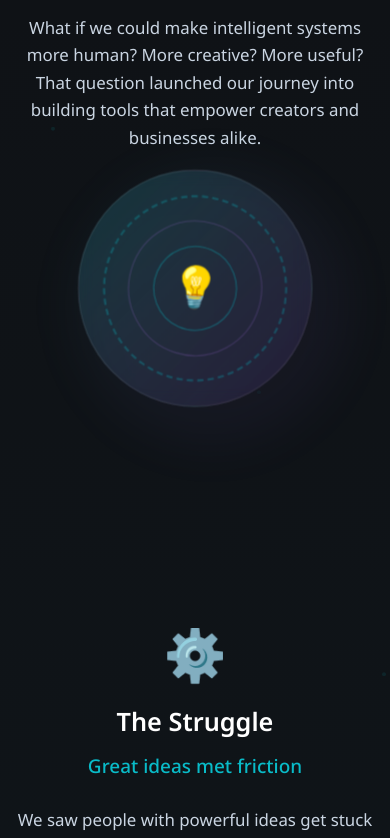
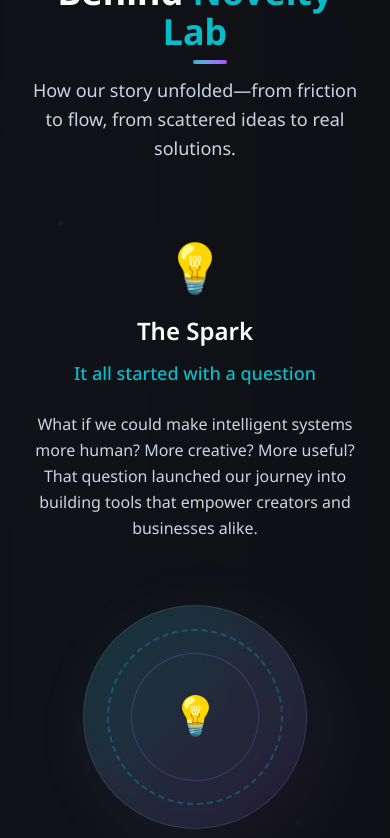
Before and after one commit to rupeshbug/novelty_lab_website, a Next.js app: page / in a window 390 px wide. Shown: the part 3680-4518 px from the top of the page. Built offline with nearby package versions, Linux system fonts and the light colour scheme.

Commit message:
changes in the novelty journey section

```diff
--- a/src/app/components/NoveltyJourney.tsx
+++ b/src/app/components/NoveltyJourney.tsx
@@ -10,58 +10,17 @@ export default function NoveltyJourney() {
     offset: ["start end", "end start"],
   });
 
-  // Ultra-smooth parallax effects with multiple layers
-  const scale = useTransform(
-    scrollYProgress,
-    [0, 0.3, 0.7, 1],
-    [0.85, 1, 1.05, 1.15]
-  );
-  const opacity = useTransform(
-    scrollYProgress,
-    [0, 0.15, 0.85, 1],
-    [0.3, 1, 1, 0.4]
-  );
-  const headerY = useTransform(scrollYProgress, [0, 1], ["0%", "-25%"]);
-  const orbsY = useTransform(scrollYProgress, [0, 1], ["0%", "-50%"]);
-  const textY = useTransform(scrollYProgress, [0, 1], ["0%", "-20%"]);
-  const bgY = useTransform(scrollYProgress, [0, 1], ["0%", "-15%"]);
+  // Simple, smooth parallax
+  const backgroundY = useTransform(scrollYProgress, [0, 1], ["0%", "-20%"]);
 
-  // Additional smooth parallax layers
-  const contentScale = useTransform(
-    scrollYProgress,
-    [0, 0.5, 1],
-    [0.95, 1, 1.08]
-  );
-  const headerScale = useTransform(scrollYProgress, [0, 0.4, 1], [0.9, 1, 1.1]);
-
-  // Pre-calculated parallax effects for story beats
-  const storyBeatParallax = useTransform(
-    scrollYProgress,
-    [0, 1],
-    ["0%", "-12%"]
-  );
-  const storyBeatParallaxReverse = useTransform(
-    scrollYProgress,
-    [0, 1],
-    ["0%", "12%"]
-  );
-  const storyBeatScale = useTransform(
-    scrollYProgress,
-    [0, 0.5, 1],
-    [0.98, 1, 1.02]
-  );
-  const orbScale = useTransform(scrollYProgress, [0, 0.5, 1], [0.95, 1, 1.05]);
-  const orbRotateY = useTransform(scrollYProgress, [0, 1], [0, 15]);
-  const ctaScale = useTransform(scrollYProgress, [0.7, 1], [0.98, 1.03]);
-
-  // Generate consistent particle positions for SSR
+  // Generate particles once for consistency
   const particles = useMemo(() => {
-    return Array.from({ length: 12 }, (_, i) => ({
+    return Array.from({ length: 8 }, (_, i) => ({
       id: i,
-      left: (i * 17 + 13) % 100, // Deterministic positioning
-      top: (i * 23 + 7) % 100,
-      duration: 3 + (i % 3),
-      delay: (i * 0.5) % 2,
+      left: (i * 23 + 15) % 100,
+      top: (i * 31 + 10) % 100,
+      duration: 4 + (i % 2),
+      delay: i * 0.3,
     }));
   }, []);
 
@@ -73,7 +32,6 @@ export default function NoveltyJourney() {
       description:
         "What if we could make intelligent systems more human? More creative? More useful? That question launched our journey into building tools that empower creators and businesses alike.",
       icon: "💡",
-      delay: 0.2,
     },
     {
       id: 2,
@@ -82,7 +40,6 @@ export default function NoveltyJourney() {
       description:
         "We saw people with powerful ideas get stuck—juggling tools, frameworks, and dead ends. The path from thought to product was broken. So we set out to fix it.",
       icon: "⚙️",
-      delay: 0.4,
     },
     {
       id: 3,
@@ -91,7 +48,6 @@ export default function NoveltyJourney() {
       description:
         "By combining AI, design, and smart automation, we created workflows where creativity flows, ideas ship faster, and teams stay focused on what matters.",
       icon: "🚀",
-      delay: 0.6,
     },
     {
       id: 4,
@@ -100,22 +56,18 @@ export default function NoveltyJourney() {
       description:
         "From solo creators to global teams, we build tools that help you go from zero to magic—with speed, clarity, and joy. That's the Novelty Lab promise.",
       icon: "✨",
-      delay: 0.8,
     },
   ];
 
   return (
     <section
       ref={containerRef}
-      className="relative bg-[#0f1115] px-6 md:px-20 lg:px-40 py-32 overflow-hidden"
+      className="relative px-6 py-12 md:px-20 lg:px-40 lg:py-16 overflow-hidden"
     >
-      {/* Enhanced background with parallax */}
-      <motion.div
-        style={{ y: bgY }}
-        className="absolute inset-0 bg-gradient-to-b from-transparent via-[#09bbc8]/5 to-transparent opacity-50"
-      />
+      {/* Simple background with subtle parallax */}
+      <motion.div style={{ y: backgroundY }} className="absolute inset-0" />
 
-      {/* Floating particles for depth */}
+      {/* Minimal floating particles */}
       <div className="absolute inset-0 overflow-hidden">
         {particles.map((particle) => (
           <motion.div
@@ -126,8 +78,8 @@ export default function NoveltyJourney() {
               top: `${particle.top}%`,
             }}
             animate={{
-              y: [0, -20, 0],
-              opacity: [0.2, 0.8, 0.2],
+              y: [0, -15, 0],
+              opacity: [0.3, 0.7, 0.3],
             }}
             transition={{
               duration: particle.duration,
@@ -138,39 +90,17 @@ export default function NoveltyJourney() {
           />
         ))}
       </div>
+
+      <div className="relative z-10 max-w-5xl mx-auto">
+        {/* Clean header animation */}
         <motion.div
-        style={{ y: textY, scale, opacity }}
-        className="relative z-10"
-      >
-        <div className="max-w-5xl mx-auto">
-          {/* Enhanced Header with ultra-smooth scaling */}
-          <motion.div
-            style={{ y: headerY, scale: headerScale }}
-            initial={{ opacity: 0, y: 100 }}
+          initial={{ opacity: 0, y: 40 }}
           whileInView={{ opacity: 1, y: 0 }}
-            viewport={{ once: false, amount: 0.4 }}
-            transition={{
-              duration: 1.6,
-              ease: [0.19, 1, 0.22, 1],
-              type: "spring",
-              stiffness: 50,
-              damping: 20,
-            }}
+          viewport={{ once: false, margin: "-200px" }}
+          transition={{ duration: 0.8, ease: [0.25, 0.1, 0.25, 1] }}
           className="text-center mb-20 md:mb-28 lg:mb-36"
         >
-            <motion.h2
-              className="text-4xl md:text-5xl lg:text-6xl font-bold text-white mb-6 md:mb-8"
-              initial={{ opacity: 0, y: 50, scale: 0.9 }}
-              whileInView={{ opacity: 1, y: 0, scale: 1 }}
-              transition={{
-                duration: 1.0,
-                delay: 0.2,
-                ease: [0.25, 0.1, 0.25, 1],
-                type: "spring",
-                stiffness: 80,
-                damping: 25,
-              }}
-            >
+          <h2 className="text-4xl md:text-5xl lg:text-6xl font-bold text-white mb-6 md:mb-8">
             The Journey Behind{" "}
             <span className="text-[#09bbc8] relative">
               Novelty Lab
@@ -178,147 +108,54 @@ export default function NoveltyJourney() {
                 className="absolute -bottom-2 left-0 w-full h-1 bg-gradient-to-r from-[#09bbc8] to-purple-500 rounded-full"
                 initial={{ scaleX: 0 }}
                 whileInView={{ scaleX: 1 }}
-                  transition={{
-                    duration: 1.5,
-                    delay: 0.8,
-                    ease: [0.25, 0.1, 0.25, 1],
-                  }}
+                viewport={{ once: false, margin: "-200px" }}
+                transition={{ duration: 0.8, delay: 0.3, ease: "easeOut" }}
               />
             </span>
-            </motion.h2>
-            <motion.p
-              className="text-lg md:text-xl text-slate-300 max-w-3xl mx-auto leading-relaxed"
-              initial={{ opacity: 0, y: 40, scale: 0.95 }}
-              whileInView={{ opacity: 1, y: 0, scale: 1 }}
-              transition={{
-                duration: 1.0,
-                delay: 0.4,
-                ease: [0.25, 0.1, 0.25, 1],
-                type: "spring",
-                stiffness: 70,
-                damping: 25,
-              }}
-            >
+          </h2>
+          <p className="text-lg md:text-xl text-slate-300 max-w-3xl mx-auto leading-relaxed">
             How our story unfolded—from friction to flow, from scattered ideas
             to real solutions.
-            </motion.p>
+          </p>
         </motion.div>
 
-          {/* Timeline with ultra-smooth parallax */}
-          <motion.div
-            style={{ scale: contentScale }}
-            className="space-y-32 md:space-y-40"
-          >
+        {/* Timeline with clean animations */}
+        <div className="space-y-32 md:space-y-40">
           {storyBeats.map((beat, index) => (
             <motion.div
               key={beat.id}
-                initial={{
-                  opacity: 0,
-                  x: index % 2 === 0 ? -80 : 80,
-                  scale: 0.9,
+              initial={{ opacity: 0, y: 60 }}
+              whileInView={{ opacity: 1, y: 0 }}
+              viewport={{ once: false, margin: "-150px" }}
+              transition={{
+                duration: 0.8,
+                delay: index * 0.1,
+                ease: [0.25, 0.1, 0.25, 1],
               }}
-                whileInView={{ opacity: 1, x: 0, scale: 1 }}
-                transition={{
-                  duration: 1.2,
-                  delay: beat.delay,
-                  ease: [0.25, 0.1, 0.25, 1],
-                  type: "spring",
-                  stiffness: 60,
-                  damping: 25,
-                }}
-                viewport={{ once: false, margin: "-50px", amount: 0.3 }}
               className={`flex flex-col lg:flex-row items-center gap-16 ${
                 index % 2 === 1 ? "lg:flex-row-reverse" : ""
               }`}
             >
-                {/* Text Section with enhanced parallax */}
+              {/* Text Section */}
+              <div className="flex-1 text-center lg:text-left">
+                <div className="text-5xl md:text-6xl mb-6">{beat.icon}</div>
+                <h3 className="text-2xl md:text-3xl lg:text-4xl font-semibold text-white mb-3">
+                  {beat.title}
+                </h3>
+                <p className="text-[#09bbc8] text-lg md:text-xl font-medium mb-6">
+                  {beat.subtitle}
+                </p>
+                <p className="text-slate-300 text-base md:text-lg leading-relaxed max-w-lg mx-auto lg:mx-0">
+                  {beat.description}
+                </p>
+              </div>
+
+              {/* Clean Orb Animation */}
+              <div className="flex-1 flex justify-center">
                 <motion.div
-                  style={{
-                    y:
-                      index % 2 === 0
-                        ? storyBeatParallax
-                        : storyBeatParallaxReverse,
-                    scale: storyBeatScale,
-                  }}
-                  className="flex-1 text-center lg:text-left"
-                >
-                  <motion.div
-                    className="text-5xl md:text-6xl mb-6"
-                    initial={{ scale: 0.4, opacity: 0, rotateY: 90 }}
-                    whileInView={{ scale: 1, opacity: 1, rotateY: 0 }}
-                    transition={{
-                      duration: 1.0,
-                      delay: beat.delay + 0.3,
-                      ease: [0.25, 0.1, 0.25, 1],
-                      type: "spring",
-                      stiffness: 80,
-                      damping: 20,
-                    }}
-                  >
-                    {beat.icon}
-                  </motion.div>
-                  <motion.h3
-                    className="text-2xl md:text-3xl lg:text-4xl font-semibold text-white mb-3"
-                    initial={{ opacity: 0, y: 20 }}
-                    whileInView={{ opacity: 1, y: 0 }}
-                    viewport={{ once: false, amount: 0.6 }}
-                    transition={{
-                      duration: 0.8,
-                      delay: beat.delay + 0.5,
-                      ease: [0.25, 0.1, 0.25, 1],
-                    }}
-                  >
-                    {beat.title}
-                  </motion.h3>
-                  <motion.p
-                    className="text-[#09bbc8] text-lg md:text-xl font-medium mb-6"
-                    initial={{ opacity: 0, y: 20 }}
-                    whileInView={{ opacity: 1, y: 0 }}
-                    viewport={{ once: false, amount: 0.6 }}
-                    transition={{
-                      duration: 0.8,
-                      delay: beat.delay + 0.6,
-                      ease: [0.25, 0.1, 0.25, 1],
-                    }}
-                  >
-                    {beat.subtitle}
-                  </motion.p>
-                  <motion.p
-                    className="text-slate-300 text-base md:text-lg leading-relaxed max-w-lg mx-auto lg:mx-0"
-                    initial={{ opacity: 0, y: 20 }}
-                    whileInView={{ opacity: 1, y: 0 }}
-                    viewport={{ once: false, amount: 0.6 }}
-                    transition={{
-                      duration: 0.8,
-                      delay: beat.delay + 0.7,
-                      ease: [0.25, 0.1, 0.25, 1],
-                    }}
-                  >
-                    {beat.description}
-                  </motion.p>
-                </motion.div>
-
-                {/* Ultra-smooth Orb Animation with enhanced parallax */}
-                <motion.div
-                  style={{
-                    y: orbsY,
-                    scale: orbScale,
-                    rotateY: orbRotateY,
-                  }}
-                  className="flex-1 flex justify-center"
-                >
-                  <motion.div
-                    initial={{ opacity: 0, scale: 0.6, rotateX: 45 }}
-                    whileInView={{ opacity: 1, scale: 1, rotateX: 0 }}
-                    transition={{
-                      duration: 1.2,
-                      delay: beat.delay + 0.6,
-                      ease: [0.25, 0.1, 0.25, 1],
-                      type: "spring",
-                      stiffness: 50,
-                      damping: 25,
-                    }}
-                    viewport={{ once: false, amount: 0.4 }}
+                  whileInView={{ scale: [0.9, 1] }}
+                  viewport={{ once: false, margin: "-100px" }}
+                  transition={{ duration: 0.6, ease: "easeOut" }}
                   className="relative"
                 >
                   {/* Outer glow */}
@@ -337,7 +174,7 @@ export default function NoveltyJourney() {
 
                   {/* Main orb */}
                   <div className="relative w-56 h-56 md:w-64 md:h-64 rounded-full bg-gradient-to-br from-[#09bbc8]/20 to-purple-500/10 backdrop-blur-sm border border-white/10 flex items-center justify-center">
-                      {/* Smoother rotating rings */}
+                    {/* Simple rotating rings */}
                     <motion.div
                       animate={{ rotate: [0, 360] }}
                       transition={{
@@ -356,22 +193,12 @@ export default function NoveltyJourney() {
                       }}
                       className="absolute w-32 h-32 md:w-36 md:h-36 rounded-full border border-purple-400/20"
                     />
-                      <motion.div
-                        animate={{ rotate: [0, 360] }}
-                        transition={{
-                          duration: 12,
-                          repeat: Infinity,
-                          ease: "linear",
-                        }}
-                        className="absolute w-20 h-20 md:w-24 md:h-24 rounded-full border border-[#09bbc8]/40"
-                      />
 
-                      {/* Ultra-smooth center icon */}
+                    {/* Center icon */}
                     <motion.div
                       className="absolute text-4xl md:text-5xl"
                       animate={{
                         scale: [1, 1.1, 1],
-                          rotate: [0, 5, -5, 0],
                         y: [0, -3, 0],
                       }}
                       transition={{
@@ -384,60 +211,26 @@ export default function NoveltyJourney() {
                     </motion.div>
                   </div>
                 </motion.div>
-                </motion.div>
+              </div>
             </motion.div>
           ))}
-          </motion.div>
+        </div>
 
-          {/* Ultra-smooth CTA with enhanced parallax */}
+        {/* Simple CTA */}
         <motion.div
-            style={{
-              y: headerY,
-              scale: ctaScale,
-            }}
-            initial={{ opacity: 0, y: 100, scale: 0.9 }}
-            whileInView={{ opacity: 1, y: 0, scale: 1 }}
-            viewport={{ once: false, amount: 0.3 }}
-            transition={{
-              duration: 1.2,
-              ease: [0.25, 0.1, 0.25, 1],
-              type: "spring",
-              stiffness: 60,
-              damping: 25,
-            }}
+          initial={{ opacity: 0, y: 40 }}
+          whileInView={{ opacity: 1, y: 0 }}
+          viewport={{ once: false, margin: "-150px" }}
+          transition={{ duration: 0.8, ease: [0.25, 0.1, 0.25, 1] }}
           className="text-center mt-40 md:mt-48"
         >
-            <motion.h3
-              className="text-3xl md:text-4xl lg:text-5xl font-bold text-white mb-6 md:mb-8"
-              initial={{ opacity: 0, y: 50, scale: 0.95 }}
-              whileInView={{ opacity: 1, y: 0, scale: 1 }}
-              transition={{
-                duration: 1.0,
-                delay: 0.2,
-                ease: [0.25, 0.1, 0.25, 1],
-                type: "spring",
-                stiffness: 70,
-                damping: 25,
-              }}
-            >
+          <h3 className="text-3xl md:text-4xl lg:text-5xl font-bold text-white mb-6 md:mb-8">
             Your Story Starts Here
-            </motion.h3>
-            <motion.p
-              className="text-lg md:text-xl text-slate-300 mb-10 max-w-3xl mx-auto leading-relaxed"
-              initial={{ opacity: 0, y: 40, scale: 0.96 }}
-              whileInView={{ opacity: 1, y: 0, scale: 1 }}
-              transition={{
-                duration: 1.0,
-                delay: 0.4,
-                ease: [0.25, 0.1, 0.25, 1],
-                type: "spring",
-                stiffness: 70,
-                damping: 25,
-              }}
-            >
+          </h3>
+          <p className="text-lg md:text-xl text-slate-300 mb-10 max-w-3xl mx-auto leading-relaxed">
             Whether you&apos;re starting from scratch or scaling up—we&apos;re
             here to co-write the next chapter with you.
-            </motion.p>
+          </p>
           <motion.button
             whileHover={{
               scale: 1.05,
@@ -445,28 +238,17 @@ export default function NoveltyJourney() {
               y: -2,
             }}
             whileTap={{ scale: 0.98 }}
-              initial={{ opacity: 0, scale: 0.8, y: 20 }}
-              whileInView={{ opacity: 1, scale: 1, y: 0 }}
-              transition={{
-                duration: 1.0,
-                delay: 0.6,
-                ease: [0.25, 0.1, 0.25, 1],
-                type: "spring",
-                stiffness: 70,
-                damping: 20,
-              }}
-              className="px-10 py-5 bg-gradient-to-r from-[#09bbc8] to-purple-500 text-white font-semibold rounded-full text-lg md:text-xl shadow-lg hover:shadow-xl transition-all duration-500 relative overflow-hidden"
+            className="px-10 py-5 bg-gradient-to-r from-[#09bbc8] to-purple-500 text-white font-semibold rounded-full text-lg md:text-xl shadow-lg hover:shadow-xl transition-all duration-300 relative overflow-hidden"
           >
             <span className="relative z-10">Begin Your Journey</span>
             <motion.div
               className="absolute inset-0 bg-gradient-to-r from-purple-500 to-[#09bbc8] opacity-0"
               whileHover={{ opacity: 1 }}
-                transition={{ duration: 0.5, ease: "easeInOut" }}
+              transition={{ duration: 0.3, ease: "easeInOut" }}
             />
           </motion.button>
         </motion.div>
       </div>
-      </motion.div>
     </section>
   );
 }
```
Lines whose indentation alone changed are shown as unchanged.
